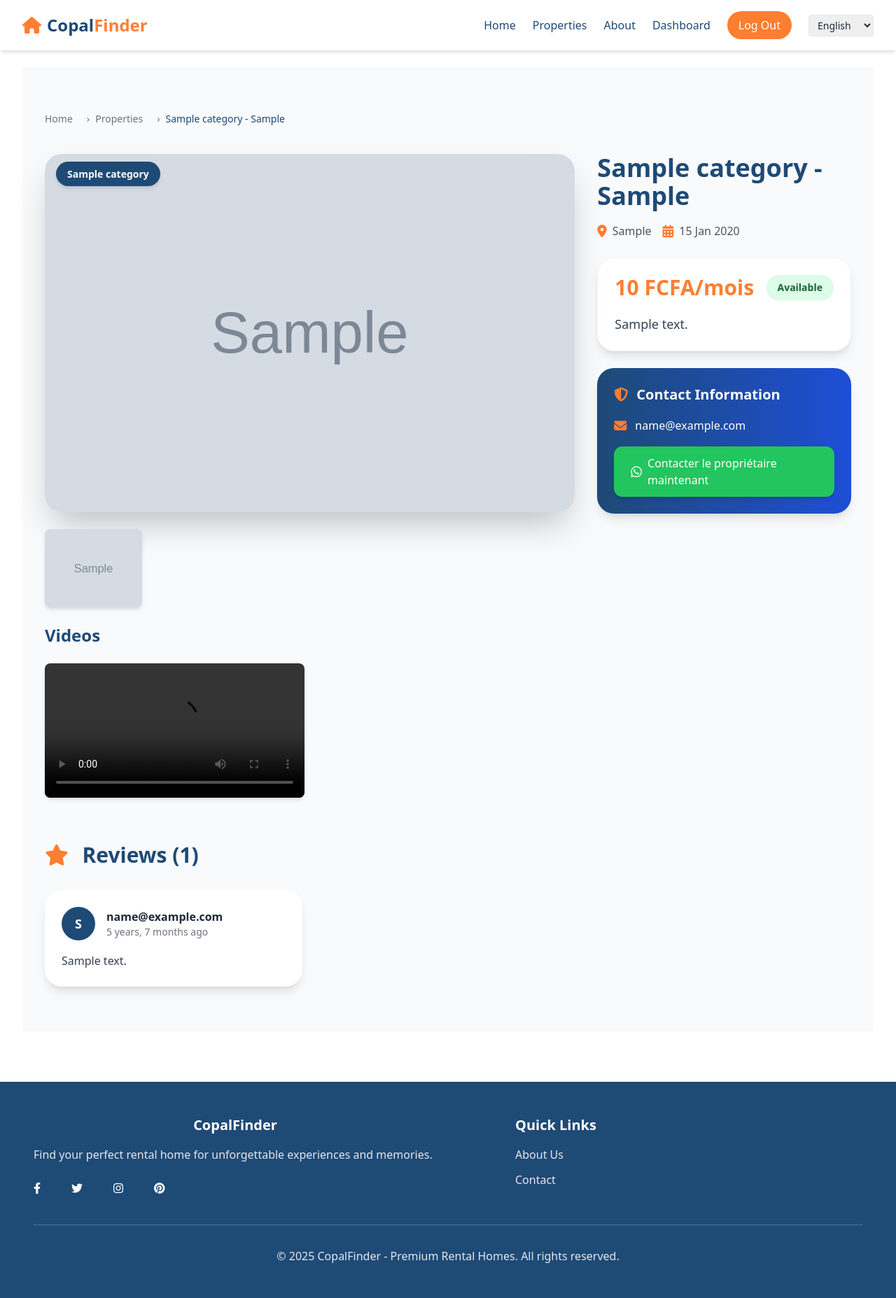
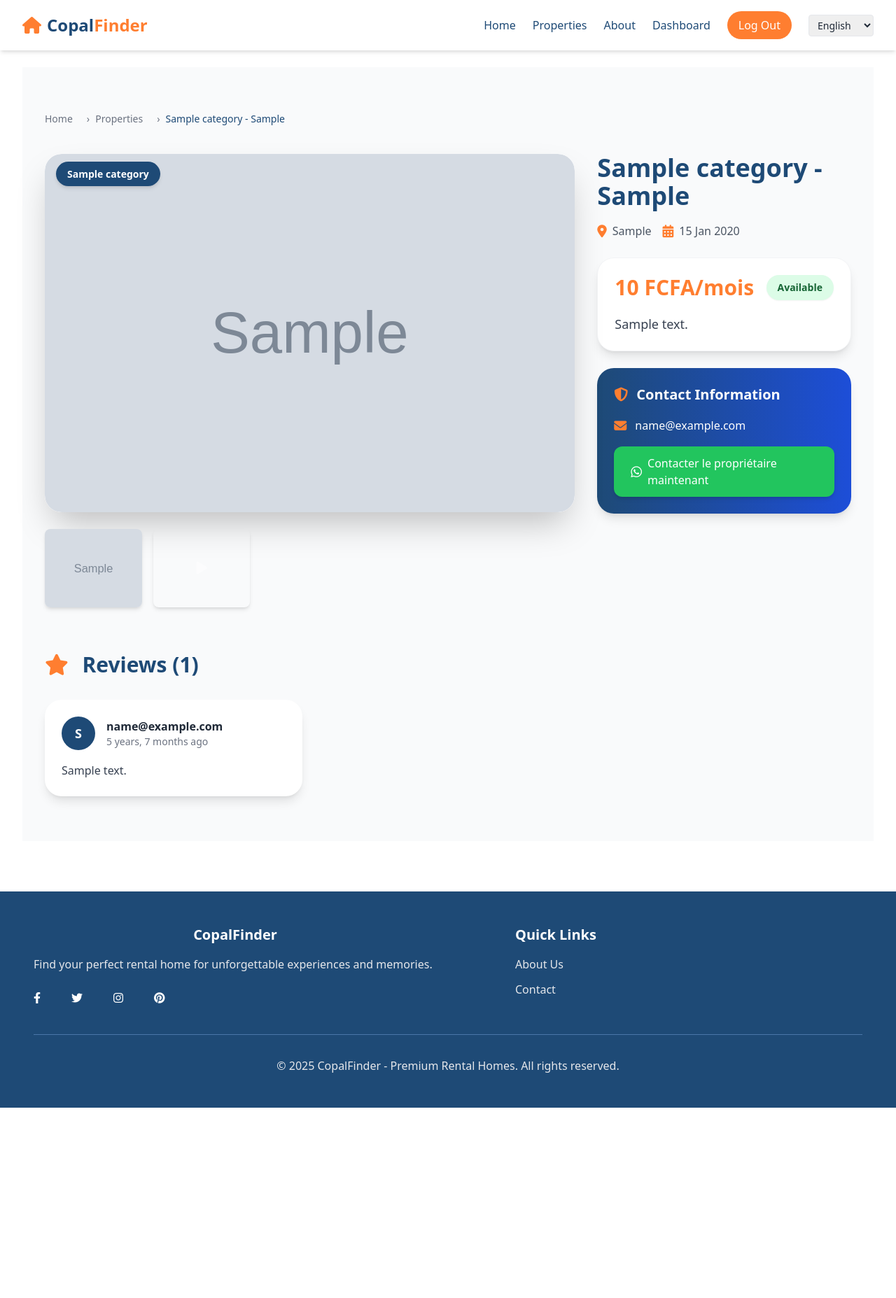
Before and after one commit to stevecopal/location, a Django app: page /en/rev/properties/00000000-0000-0000-0000-000000000001/ in a window 1280 px wide. Shown: the whole page at 70% size. After the commit the page ends 1583 px from the top, so only its background shows below. Run offline with Django 5.2, Linux system fonts and the light colour scheme; a user stored in the database is signed in; tables that the repository leaves empty hold one stand-in row (values such as "Sample post"); grey boxes marked "Sample" are stand-in pictures; parts of the project's set-up code (start-up, migrations or seed data) failed here and were passed over; some libraries are stand-ins or nearby versions; grey boxes are pictures that could not be loaded.

Commit message:
pour afficher la liste des medias

```diff
--- a/templates/property/property_detail.html
+++ b/templates/property/property_detail.html
@@ -7,7 +7,7 @@
 {% block content %}
 <section class="py-16 bg-gray-50 min-h-screen">
     <div class="container mx-auto px-4 sm:px-6 lg:px-8 max-w-7xl">
-        <!-- Breadcrumb -->
+        <!-- Breadcrumb (unchanged) -->
         <nav class="mb-10">
             <ol class="flex items-center space-x-3 text-sm text-gray-500 font-medium">
                 <li><a href="{% url 'home' %}" class="hover:text-primary-blue transition-colors duration-200">{% trans "Home" %}</a></li>
@@ -25,12 +25,14 @@
         <div class="grid grid-cols-1 lg:grid-cols-3 gap-8">
             <!-- Galerie -->
             <div class="lg:col-span-2 space-y-6">
-                {% if photos %}
-                    <!-- Image principale responsive -->
+                {% if photos or videos %}
+                    <!-- Main Media Area -->
                     <div class="relative rounded-3xl overflow-hidden shadow-2xl bg-white max-w-full">
+                        <div id="main-media" class="w-full h-64 sm:h-80 md:h-[32rem] object-cover transition-transform duration-500 hover:scale-105 rounded-3xl cursor-pointer"
+                             data-index="0" data-src="{{ photos.first.image.url }}" data-type="image">
                             <img src="{{ photos.first.image.url }}" alt="{{ property.category.name }} - {{ property.location }}"
-                             class="w-full h-64 sm:h-80 md:h-[32rem] object-cover transition-transform duration-500 hover:scale-105 rounded-3xl cursor-pointer"
-                             data-index="0" data-src="{{ photos.first.image.url }}" data-type="image">
+                                 class="w-full h-full object-cover rounded-3xl main-media-content">
+                        </div>
                         <div class="absolute top-4 left-4">
                             <span class="bg-primary-blue text-white px-4 py-2 rounded-full text-sm font-semibold shadow-md">
                                 {{ property.category.name }}
@@ -38,14 +40,25 @@
                         </div>
                     </div>
 
-                    <!-- Miniatures responsive -->
+                    <!-- Thumbnails -->
                     <div class="grid grid-cols-3 sm:grid-cols-5 gap-4">
                         {% for photo in photos %}
                             <div class="relative group cursor-pointer">
                                 <img src="{{ photo.image.url }}" alt="Photo {{ forloop.counter }}"
-                                     class="w-full h-20 sm:h-24 md:h-28 object-cover rounded-lg shadow-md transition-transform duration-300 group-hover:scale-105"
+                                     class="w-full h-20 sm:h-24 md:h-28 object-cover rounded-lg shadow-md transition-transform duration-300 group-hover:scale-105 thumbnail"
                                      data-index="{{ forloop.counter0 }}" data-src="{{ photo.image.url }}" data-type="image">
                                 <div class="absolute inset-0 bg-black bg-opacity-0 group-hover:bg-opacity-10 rounded-lg transition-all duration-300"></div>
+                            </div>
+                        {% endfor %}
+                        {% for video in videos %}
+                            <div class="relative group cursor-pointer">
+                                <video class="w-full h-20 sm:h-24 md:h-28 object-cover rounded-lg shadow-md transition-transform duration-300 group-hover:scale-105 thumbnail"
+                                       data-index="{{ photos.count|add:forloop.counter0 }}" data-src="{{ video.video_file.url }}" data-type="video">
+                                    <source src="{{ video.video_file.url }}" type="video/mp4">
+                                </video>
+                                <div class="absolute inset-0 bg-black bg-opacity-0 group-hover:bg-opacity-10 rounded-lg transition-all duration-300 flex items-center justify-center">
+                                    <i class="fas fa-play text-white text-xl opacity-50 group-hover:opacity-75"></i>
+                                </div>
                             </div>
                         {% endfor %}
                     </div>
@@ -57,25 +70,9 @@
                         </div>
                     </div>
                 {% endif %}
-
-                <!-- Vidéos -->
-                {% if videos %}
-                    <h2 class="text-2xl font-semibold text-primary-blue mt-8 mb-4">{% trans "Videos" %}</h2>
-                    <div class="grid grid-cols-1 sm:grid-cols-2 gap-4">
-                        {% for video in videos %}
-                            <video controls class="w-full h-48 rounded-lg shadow-md cursor-pointer"
-                                   data-index="{{ photos.count|add:forloop.counter0 }}" data-src="{{ video.video_file.url }}" data-type="video">
-                                <source src="{{ video.video_file.url }}" type="video/mp4">
-                                {% trans "Your browser does not support the video tag." %}
-                            </video>
-                        {% endfor %}
-                    </div>
-                {% else %}
-                    <p class="text-gray-500 mt-4">{% trans "No videos available" %}</p>
-                {% endif %}
             </div>
 
-            <!-- Informations principales -->
+            <!-- Informations principales (unchanged) -->
             <div class="space-y-6">
                 <div>
                     <h1 class="text-3xl lg:text-4xl font-bold text-primary-blue leading-tight">{{ property.category.name }} - {{ property.location }}</h1>
@@ -107,7 +104,7 @@
                     <p class="text-gray-700 leading-relaxed text-base lg:text-lg">{{ property.description }}</p>
                 </div>
 
-                <!-- Informations sensibles -->
+                <!-- Informations sensibles (unchanged) -->
                 {% if show_sensitive_info %}
                     <div class="bg-gradient-to-r from-primary-blue to-blue-700 rounded-3xl p-6 text-white shadow-lg">
                         <h3 class="text-xl font-semibold mb-4 flex items-center">
@@ -119,7 +116,6 @@
                                 <i class="fas fa-envelope mr-3 text-accent-orange text-lg"></i>
                                 <span>{{ property.owner.email }}</span>
                             </div>
-                            <!-- Bouton WhatsApp -->
                             <div class="mt-4">
                                 <a href="https://wa.me/{{ property.owner.phone|cut:' ' }}?text={{ 'Bonjour, je suis intéressé par votre propriété située à ' }}{{ property.location|urlencode }}"
                                    target="_blank"
@@ -142,7 +138,7 @@
                     </div>
                 {% endif %}
 
-                <!-- Bouton Ajouter un avis -->
+                <!-- Bouton Ajouter un avis (unchanged) -->
                 {% if request.user.is_authenticated and request.user.role == 'tenant' %}
                     <div class="text-center">
                         <a href="{% url 'review_create' property.id %}"
@@ -155,7 +151,7 @@
             </div>
         </div>
 
-        <!-- Section Avis -->
+        <!-- Section Avis (unchanged) -->
         <div class="mt-16">
             <div class="flex items-center justify-between mb-8">
                 <h2 class="text-2xl lg:text-3xl font-bold text-primary-blue">
@@ -192,22 +188,22 @@
             {% endif %}
         </div>
 
-        <!-- Lightbox pour agrandir les médias -->
-        <div id="lightbox" class="fixed inset-0 bg-black bg-opacity-80 hidden flex items-center justify-center z-50 transition-opacity duration-300">
-            <div class="relative max-w-5xl w-full mx-4">
-                <!-- Contenu de la lightbox -->
-                <div id="lightbox-content" class="bg-white rounded-2xl overflow-hidden shadow-2xl"></div>
-                <!-- Bouton fermer -->
-                <button id="lightbox-close" class="absolute top-4 right-4 bg-primary-blue text-white p-3 rounded-full hover:bg-primary-light transition-colors duration-200">
-                    <i class="fas fa-times text-lg"></i>
+        <!-- Lightbox for enlarged image view -->
+        <div id="image-lightbox" class="fixed inset-0 bg-black bg-opacity-90 z-50 flex items-center justify-center hidden">
+            <div class="relative max-w-4xl w-full mx-4">
+                <button id="lightbox-close" class="absolute -top-12 right-0 text-white text-3xl z-10 hover:text-accent-orange transition-colors">
+                    <i class="fas fa-times"></i>
                 </button>
-                <!-- Boutons de navigation -->
-                <button id="lightbox-prev" class="absolute left-4 top-1/2 transform -translate-y-1/2 bg-primary-blue text-white p-4 rounded-full hover:bg-primary-light transition-colors duration-200 opacity-0 group-hover:opacity-100">
-                    <i class="fas fa-chevron-left text-xl"></i>
+                <button id="lightbox-prev" class="absolute left-0 top-1/2 transform -translate-y-1/2 text-white text-3xl ml-4 z-10 hover:text-accent-orange transition-colors">
+                    <i class="fas fa-chevron-left"></i>
                 </button>
-                <button id="lightbox-next" class="absolute right-4 top-1/2 transform -translate-y-1/2 bg-primary-blue text-white p-4 rounded-full hover:bg-primary-light transition-colors duration-200 opacity-0 group-hover:opacity-100">
-                    <i class="fas fa-chevron-right text-xl"></i>
+                <button id="lightbox-next" class="absolute right-0 top-1/2 transform -translate-y-1/2 text-white text-3xl mr-4 z-10 hover:text-accent-orange transition-colors">
+                    <i class="fas fa-chevron-right"></i>
                 </button>
+                <div class="w-full h-full flex items-center justify-center">
+                    <img id="lightbox-image" src="" alt="" class="max-w-full max-h-[90vh] object-contain rounded-lg">
+                </div>
+                <div id="lightbox-counter" class="absolute bottom-4 left-1/2 transform -translate-x-1/2 text-white text-lg font-medium bg-black bg-opacity-50 px-4 py-2 rounded-full"></div>
             </div>
         </div>
     </div>
@@ -215,102 +211,207 @@
 
 <script>
 document.addEventListener("DOMContentLoaded", () => {
-    const lightbox = document.getElementById('lightbox');
-    const lightboxContent = document.getElementById('lightbox-content');
+    // Lightbox functionality for image enlargement
+    const lightbox = document.getElementById('image-lightbox');
+    const lightboxImage = document.getElementById('lightbox-image');
+    const lightboxCounter = document.getElementById('lightbox-counter');
     const closeBtn = document.getElementById('lightbox-close');
     const prevBtn = document.getElementById('lightbox-prev');
     const nextBtn = document.getElementById('lightbox-next');
 
-    const mediaItems = Array.from(document.querySelectorAll('[data-src]')).map(item => ({
+    // Get all image elements (both main and thumbnails)
+    const mainMediaImage = document.querySelector('#main-media img');
+    const thumbnailImages = document.querySelectorAll('.thumbnail[data-type="image"]');
+
+    // Create array of all image URLs
+    const imageUrls = [];
+
+    // Add main image if it exists
+    if (mainMediaImage && mainMediaImage.src) {
+        imageUrls.push(mainMediaImage.src);
+    }
+
+    // Add all thumbnail images
+    thumbnailImages.forEach(img => {
+        if (img.dataset.src && !imageUrls.includes(img.dataset.src)) {
+            imageUrls.push(img.dataset.src);
+        }
+    });
+
+    let currentImageIndex = 0;
+
+    // Function to open lightbox with specific image
+    function openLightbox(index) {
+        if (imageUrls.length === 0) return;
+
+        currentImageIndex = index;
+        lightboxImage.src = imageUrls[currentImageIndex];
+        lightboxCounter.textContent = `${currentImageIndex + 1} / ${imageUrls.length}`;
+        lightbox.classList.remove('hidden');
+        document.body.style.overflow = 'hidden'; // Prevent scrolling when lightbox is open
+
+        // Show/hide navigation buttons
+        prevBtn.style.display = imageUrls.length > 1 ? 'block' : 'none';
+        nextBtn.style.display = imageUrls.length > 1 ? 'block' : 'none';
+        lightboxCounter.style.display = imageUrls.length > 1 ? 'block' : 'none';
+    }
+
+    // Function to close lightbox
+    function closeLightbox() {
+        lightbox.classList.add('hidden');
+        document.body.style.overflow = ''; // Re-enable scrolling
+    }
+
+    // Function to show next image
+    function showNextImage() {
+        currentImageIndex = (currentImageIndex + 1) % imageUrls.length;
+        openLightbox(currentImageIndex);
+    }
+
+    // Function to show previous image
+    function showPrevImage() {
+        currentImageIndex = (currentImageIndex - 1 + imageUrls.length) % imageUrls.length;
+        openLightbox(currentImageIndex);
+    }
+
+    // Add click event to main media image
+    if (mainMediaImage) {
+        mainMediaImage.parentElement.addEventListener('click', () => {
+            const src = mainMediaImage.src;
+            const index = imageUrls.indexOf(src);
+            if (index !== -1) {
+                openLightbox(index);
+            }
+        });
+    }
+
+    // Add click events to all thumbnail images
+    thumbnailImages.forEach((img) => {
+        img.addEventListener('click', () => {
+            const src = img.dataset.src;
+            const foundIndex = imageUrls.indexOf(src);
+            if (foundIndex !== -1) {
+                openLightbox(foundIndex);
+            }
+        });
+    });
+
+    // Lightbox control events
+    closeBtn.addEventListener('click', closeLightbox);
+    prevBtn.addEventListener('click', showPrevImage);
+    nextBtn.addEventListener('click', showNextImage);
+
+    // Close lightbox when clicking on the background
+    lightbox.addEventListener('click', (e) => {
+        if (e.target === lightbox) {
+            closeLightbox();
+        }
+    });
+
+    // Keyboard navigation
+    document.addEventListener('keydown', (e) => {
+        if (!lightbox.classList.contains('hidden')) {
+            if (e.key === 'Escape') {
+                closeLightbox();
+            } else if (e.key === 'ArrowRight') {
+                showNextImage();
+            } else if (e.key === 'ArrowLeft') {
+                showPrevImage();
+            }
+        }
+    });
+
+    // Your existing media gallery script
+    const mainMedia = document.getElementById('main-media');
+    const mediaItems = Array.from(document.querySelectorAll('.thumbnail')).map(item => ({
         src: item.dataset.src,
         type: item.dataset.type || 'image',
         alt: item.getAttribute('alt') || 'Media'
     }));
 
-    if (mediaItems.length === 0) {
-        console.error("Aucun média disponible pour cette propriété.");
-    }
-
+    if (mediaItems.length > 0) {
         let currentIndex = 0;
 
-    function showLightbox(index) {
-        if (mediaItems.length === 0) return;
+        // Update main media area
+        function updateMainMedia(index) {
+            const media = mediaItems[index];
             currentIndex = parseInt(index, 10);
-        updateLightboxContent();
-        lightbox.classList.remove('hidden');
-        setTimeout(() => lightbox.classList.add('opacity-100'), 50);
+            mainMedia.dataset.index = currentIndex;
+            mainMedia.dataset.src = media.src;
+            mainMedia.dataset.type = media.type;
+
+            if (media.type === 'image') {
+                mainMedia.innerHTML = `
+                    <img src="${media.src}" alt="${media.alt}" class="w-full h-full object-cover rounded-3xl main-media-content cursor-zoom-in">
+                `;
+                // Re-add the click event to the new image
+                const newImage = mainMedia.querySelector('img');
+                newImage.addEventListener('click', () => {
+                    const src = newImage.src;
+                    const foundIndex = imageUrls.indexOf(src);
+                    if (foundIndex !== -1) {
+                        openLightbox(foundIndex);
                     }
-
-    function updateLightboxContent() {
-        const media = mediaItems[currentIndex];
-        if (media.type === 'image') {
-            lightboxContent.innerHTML = `
-                <img src="${media.src}" alt="${media.alt}" class="w-full max-h-[85vh] object-contain rounded-2xl transition-transform duration-300">
-            `;
+                });
             } else if (media.type === 'video') {
-            lightboxContent.innerHTML = `
-                <video controls autoplay class="w-full max-h-[85vh] object-contain rounded-2xl">
+                mainMedia.innerHTML = `
+                    <video controls autoplay class="w-full h-full object-cover rounded-3xl main-media-content">
                         <source src="${media.src}" type="video/mp4">
                         {% trans "Your browser does not support the video tag." %}
-                </video>`;
+                    </video>
+                `;
             }
-        // Gérer les boutons de navigation
-        prevBtn.style.display = currentIndex === 0 ? 'none' : 'block';
-        nextBtn.style.display = currentIndex === mediaItems.length - 1 ? 'none' : 'block';
-        // Arrêter les vidéos précédentes
-        const videos = lightboxContent.getElementsByTagName('video');
+            // Pause any existing videos
+            const videos = mainMedia.getElementsByTagName('video');
             for (let video of videos) {
                 video.pause();
             }
+
+            // Re-add the category badge
+            const badge = document.createElement('div');
+            badge.className = 'absolute top-4 left-4';
+            badge.innerHTML = `
+                <span class="bg-primary-blue text-white px-4 py-2 rounded-full text-sm font-semibold shadow-md">
+                    ${document.querySelector('.absolute.top-4.left-4 span').textContent}
+                </span>
+            `;
+            mainMedia.appendChild(badge);
         }
 
-    function closeLightbox() {
-        lightbox.classList.remove('opacity-100');
-        setTimeout(() => lightbox.classList.add('hidden'), 300);
-        // Arrêter toutes les vidéos
-        const videos = lightboxContent.getElementsByTagName('video');
-        for (let video of videos) {
-            video.pause();
-        }
-    }
-
-    document.querySelectorAll('[data-src]').forEach(item => {
-        item.addEventListener('click', () => showLightbox(item.dataset.index));
+        // Thumbnail click: Update main media
+        document.querySelectorAll('.thumbnail').forEach(item => {
+            item.addEventListener('click', () => {
+                updateMainMedia(item.dataset.index);
             });
-
-    closeBtn.addEventListener('click', closeLightbox);
-
-    prevBtn.addEventListener('click', () => {
-        currentIndex = (currentIndex - 1 + mediaItems.length) % mediaItems.length;
-        updateLightboxContent();
         });
-
-    nextBtn.addEventListener('click', () => {
-        currentIndex = (currentIndex + 1) % mediaItems.length;
-        updateLightboxContent();
-    });
-
-    lightbox.addEventListener('click', (e) => {
-        if (e.target === lightbox) closeLightbox();
-    });
-
-    document.addEventListener('keydown', (e) => {
-        if (!lightbox.classList.contains('hidden')) {
-            if (e.key === 'ArrowLeft') prevBtn.click();
-            if (e.key === 'ArrowRight') nextBtn.click();
-            if (e.key === 'Escape') closeBtn.click();
     }
 });
+</script>
 
-    // Afficher les boutons de navigation au survol
-    lightbox.addEventListener('mouseenter', () => {
-        prevBtn.classList.add('opacity-100');
-        nextBtn.classList.add('opacity-100');
-    });
-    lightbox.addEventListener('mouseleave', () => {
-        prevBtn.classList.remove('opacity-100');
-        nextBtn.classList.remove('opacity-100');
-    });
-});
-</script>
+<style>
+#image-lightbox {
+    transition: opacity 0.3s ease;
+}
+#image-lightbox:not(.hidden) {
+    display: flex !important;
+}
+#lightbox-prev, #lightbox-next {
+    background-color: rgba(0, 0, 0, 0.5);
+    border-radius: 50%;
+    width: 50px;
+    height: 50px;
+    display: flex;
+    align-items: center;
+    justify-content: center;
+}
+#lightbox-prev:hover, #lightbox-next:hover {
+    background-color: rgba(0, 0, 0, 0.7);
+}
+.main-media-content {
+    cursor: zoom-in;
+}
+.thumbnail {
+    cursor: pointer;
+}
+</style>
 {% endblock %}
```
Lines whose indentation alone changed are shown as unchanged.
